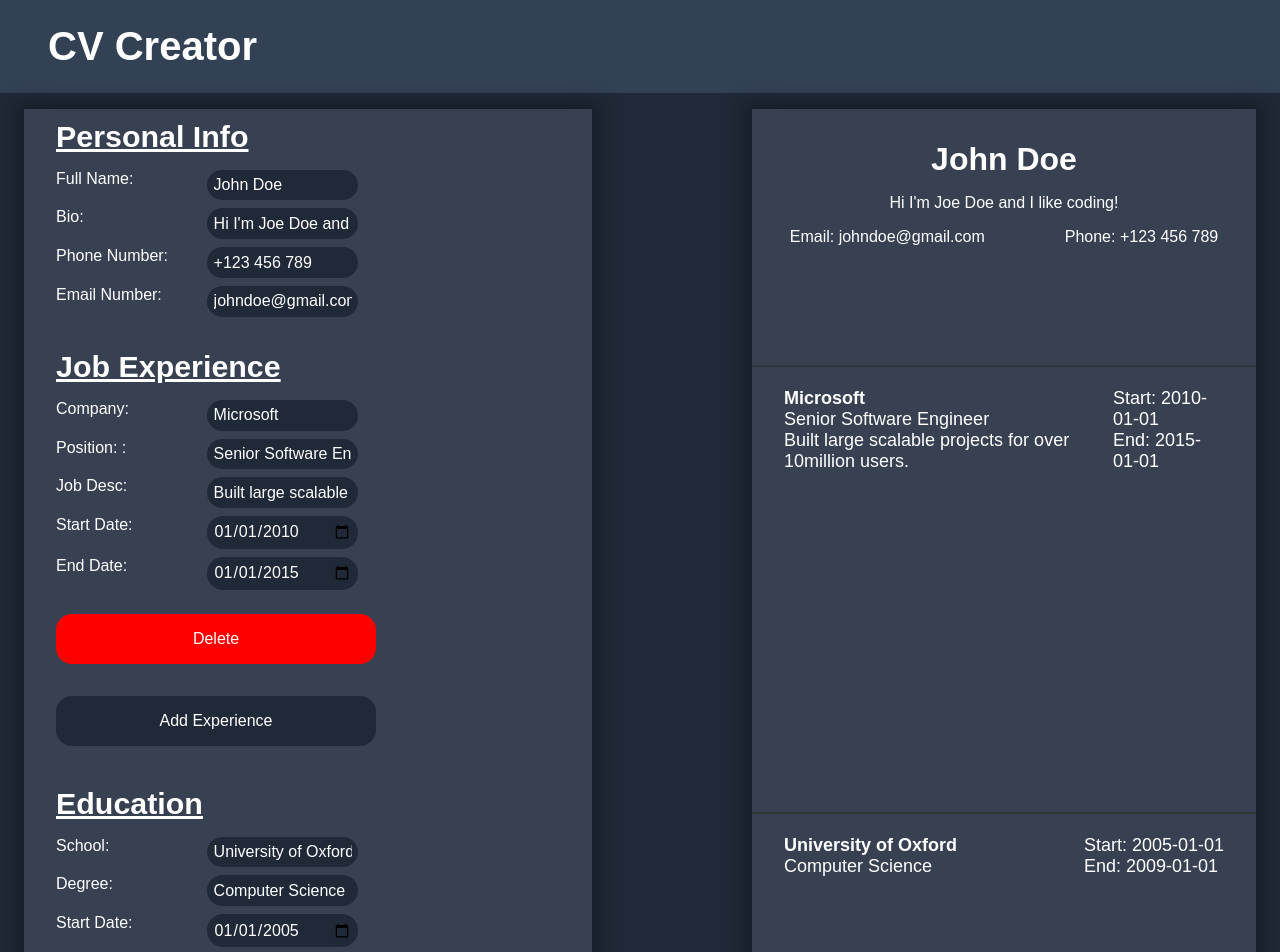
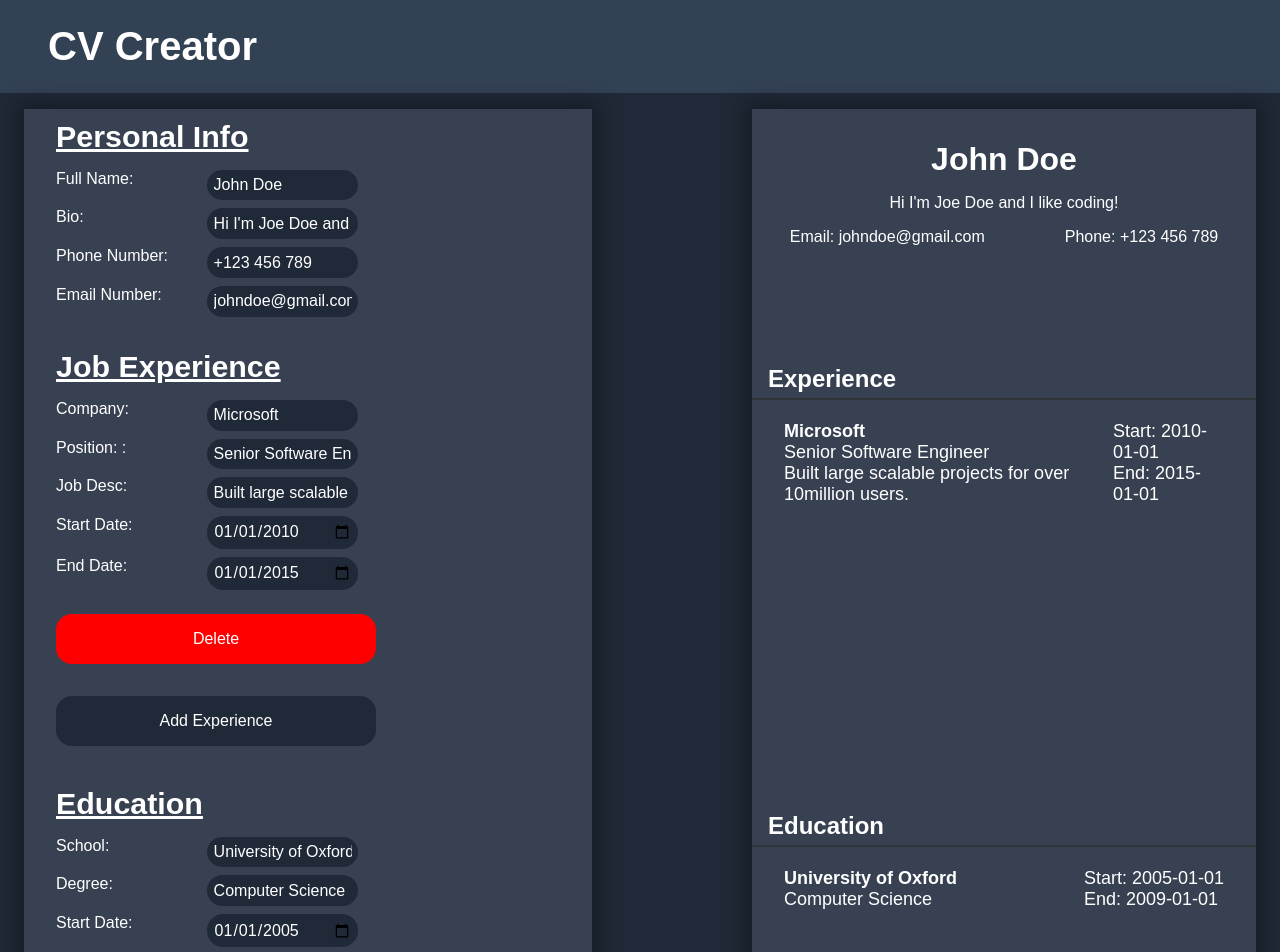
Before and after one commit to faceyage/cv-creator, a React (Create React App) app: page / in a window 1280 px wide. Shown: the top 952 px of the page. Built offline with nearby package versions, Linux system fonts and the light colour scheme.

Commit message:
add title to preview experience and education

```diff
--- a/src/components/Preview/Educations.js
+++ b/src/components/Preview/Educations.js
@@ -3,6 +3,7 @@ function Educations(props) {
 
   return (
     <div className="educations">
+      <div className="title">Education</div>
       <hr />
       {educations.map((education, index) => {
         const { school, degree, startDate, endDate } = education;
--- a/src/components/Preview/Experiences.js
+++ b/src/components/Preview/Experiences.js
@@ -2,6 +2,7 @@ function Experience(props) {
   const { experiences } = props;
   return (
     <div className="experiences">
+      <div className="title">Experience</div>
       <hr />
       {experiences.map((experience, index) => {
         const { company, position, jobDesc, startDate, endDate } = experience;
--- a/src/styles/App.css
+++ b/src/styles/App.css
@@ -102,6 +102,12 @@ input {
   /* border: 2px solid var(--border-color); */
 }
 
+.cv-info .title {
+  font-weight: bold;
+  font-size: 1.5rem;
+  margin-left: 1rem;
+}
+
 hr {
   border: 1px solid var(--border-color);
 }
@@ -168,3 +174,7 @@ h1 {
   font-size: 2rem;
   font-weight: bold;
 }
+
+h3 {
+  font-size: 1rem;
+}
```
